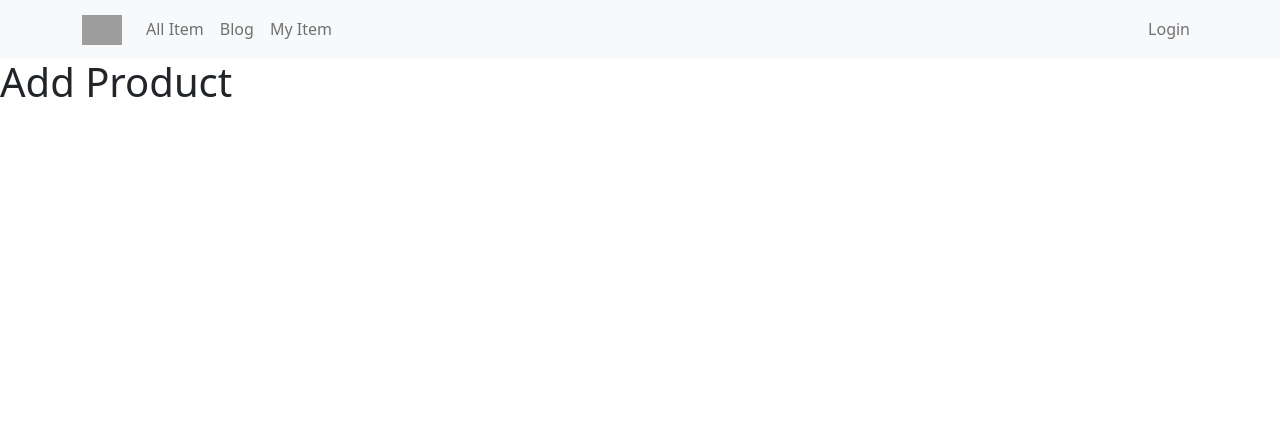
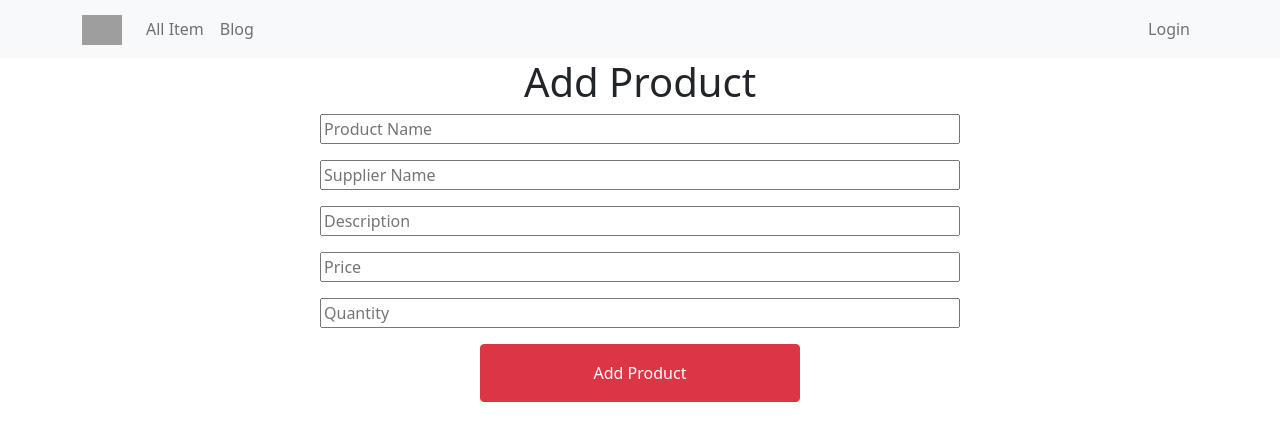
Before and after one commit to MdShohan81/warehouse-management-frontend, a React (Create React App) app: page /addproduct in a window 1280 px wide. Shown: the top 440 px of the page. Built offline with nearby package versions, Linux system fonts and the light colour scheme; no server answers; grey boxes are pictures that could not be loaded.

Commit message:
added react hooks form for add new product

```diff
--- a/package.json
+++ b/package.json
@@ -12,6 +12,7 @@
     "react-bootstrap": "^2.3.1",
     "react-dom": "^18.1.0",
     "react-firebase-hooks": "^5.0.3",
+    "react-hook-form": "^7.30.0",
     "react-router-dom": "^6.3.0",
     "react-scripts": "5.0.1",
     "react-toastify": "^9.0.1",
--- a/src/App.js
+++ b/src/App.js
@@ -8,6 +8,7 @@ import Items from './components/Items/Items';
 import Login from './components/Login/Login/Login';
 import Register from './components/Login/Register/Register';
 import RequireAuth from './components/Login/RequireAuth/RequireAuth';
+import Myitem from './components/MyItem/Myitem';
 
 function App() {
   return (
@@ -24,6 +25,7 @@ function App() {
             <Route path='/login' element={<Login></Login>}></Route>
             <Route path='/register' element={<Register></Register>}></Route>
             <Route path='addproduct' element={<AddProduct></AddProduct>}></Route>
+            <Route path='myitem' element={<Myitem></Myitem>}></Route>
         </Routes>
     </div>
   );
--- a/src/components/AddProduct/AddProduct.js
+++ b/src/components/AddProduct/AddProduct.js
@@ -1,9 +1,20 @@
 import React from 'react';
+import { useForm } from "react-hook-form";
 
 const AddProduct = () => {
+    const { register, handleSubmit } = useForm();
+    const onSubmit = data => console.log(data);
     return (
-        <div>
-            <h1>Add Product</h1>
+        <div className='w-50 mx-auto'>
+            <h1 className='text-center'>Add Product</h1>
+            <form className='d-flex flex-column' onSubmit={handleSubmit(onSubmit)}>
+            <input className='mb-3' placeholder='Product Name' {...register("serviceName", { required: true, maxLength: 20 })} />
+            <input className='mb-3' placeholder='Supplier Name' {...register("Name")} />
+            <input className='mb-3' placeholder='Description' {...register("reviewText")} />
+            <input className='mb-3' placeholder='Price' type="number" {...register("price")} />
+            <input className='mb-3' placeholder='Quantity' type="number" {...register("quantity")} />
+            <input className='btn btn-danger py-3 w-50 mx-auto' type="submit" value='Add Product' />
+            </form>
         </div>
     );
 };
--- a/src/components/Header/Header.js
+++ b/src/components/Header/Header.js
@@ -23,14 +23,13 @@ const Header = () => {
                     <Nav className="me-auto">
                     <Nav.Link as={Link} to="/items">All Item</Nav.Link>
                     <Nav.Link href="#pricing">Blog</Nav.Link>
-
-                    <Nav.Link href="#pricing">My Item</Nav.Link>
                     </Nav>
                     <Nav className='ms-auto'>
 
                     {
                         user ?
                         <>
+                        <Nav.Link as={Link} to='/myitem'>My Item</Nav.Link>
                         <Nav.Link as={Link} to='/addproduct'>Add Product</Nav.Link>
                         <p><button className='text-decoration-none btn' to="/signout" onClick={handleSignOut}>Sign out</button></p>
                         </>
--- a/src/components/InventoryItem/InventoryItem.js
+++ b/src/components/InventoryItem/InventoryItem.js
@@ -3,6 +3,8 @@ import { useParams } from 'react-router-dom';
 
 const InventoryItem = () => {
     const { inventoryId } = useParams();
+
+
     return (
         <div>
             <h1>This is inventory: {inventoryId}</h1>
--- /dev/null
+++ b/src/components/MyItem/Myitem.js
@@ -0,0 +1,11 @@
+import React from 'react';
+
+const Myitem = () => {
+    return (
+        <div>
+            <h1>this is my item</h1>
+        </div>
+    );
+};
+
+export default Myitem;
```
Also changed, not shown: src/components/MyItem/Myitem.css (added), 1 other file (tests, documents, lock files or other folders).
